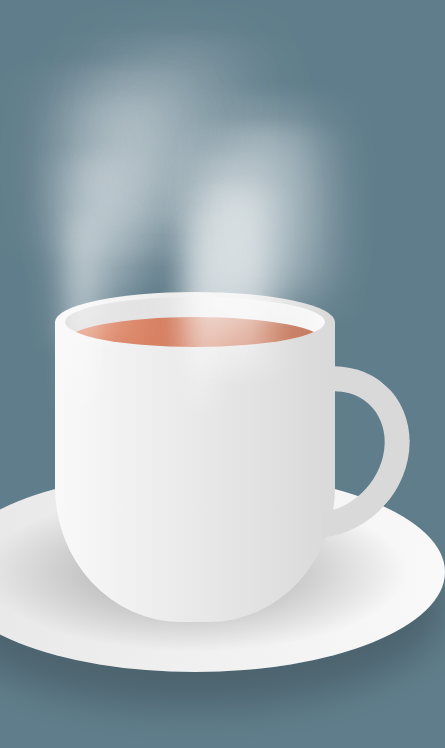
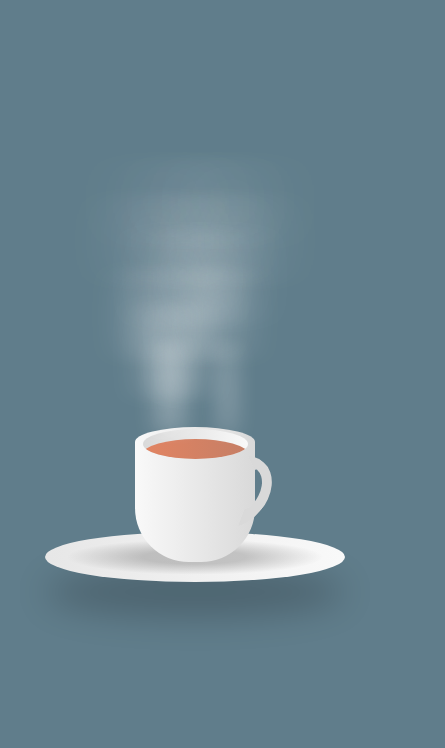
Before and after one commit to santo066/animation-tea, a plain HTML site: page index.html in a window 390 px wide. Shown: the whole page, 445 px wide, since content can reach past the window. Drawn offline with Linux system fonts and the light colour scheme.

Commit message:
first djhfsadjhfb

```diff
--- a/index.html
+++ b/index.html
@@ -9,6 +9,7 @@
     <link rel="stylesheet" href="style.css">
 </head>
 <body>
+   <div class="main-container">
     <div class="container">
         <div class="plate"></div>
         <div class="cup">
@@ -41,5 +42,6 @@
             <div class="hendel"></div>
         </div>
     </div>
+   </div>
 </body>
 </html>
--- a/style.css
+++ b/style.css
@@ -26,6 +26,15 @@ body {
     border-bottom-right-radius: 45%;
 }
 
+@media (max-width: 400px) {
+    .cup {
+        position: relative;
+        width: 120px;
+        height: 120px;
+        top: 30PX;
+    }
+}
+
 .top {
     position: absolute;
     top: -30px;
@@ -34,6 +43,15 @@ body {
     height: 60px;
     background: linear-gradient(to right, #f9f9f9, #d9d9d9);
     border-radius: 50%;
+}
+
+@media (max-width: 400px) {
+    .top {
+        top: -15px;
+        left: 0;
+        width: 100%;
+        height: 30px;
+    }
 }
 
 .circle {
@@ -47,7 +65,17 @@ body {
     box-sizing: border-box;
     overflow: hidden;
 }
-.tea{
+
+@media (max-width: 400px) {
+    .circle {
+        top: 2px;
+        left: 8px;
+        width: calc(100% - 15px);
+        height: 30px;
+    }
+}
+
+.tea {
     position: absolute;
     top: 20px;
     left: 0;
@@ -56,8 +84,17 @@ body {
     background: linear-gradient(to left, #c57e65, #e28462);
     border-radius: 50%;
 }
-.hendel
-{
+
+@media (max-width: 400px) {
+    .tea {
+        top: 10px;
+        left: 0;
+        width: 100%;
+        height: 100%;
+    }
+}
+
+.hendel {
     position: absolute;
     top: 40px;
     right: -70px;
@@ -66,10 +103,24 @@ body {
     border: 25px solid #d9d9d9;
     border-left: 25px solid transparent;
     border-bottom: 25px solid transparent;
-    border-radius: 50%  ;
+    border-radius: 50%;
     transform: rotate(42deg);
 }
-.plate{
+
+@media (max-width: 400px) {
+    .hendel {
+        top: 10px;
+        right: -12px;
+        width: 60px;
+        height: 80px;
+        border: 10px solid #d9d9d9;
+        border-left: 25px solid transparent;
+        border-bottom: 25px solid transparent;
+    }
+}
+
+
+.plate {
     position: absolute;
     bottom: -50px;
     left: 50%;
@@ -80,36 +131,72 @@ body {
     border-radius: 50%;
     box-shadow: 0 35px 35px rgba(0, 0, 0, 0.2);
 }
-.plate::before
-{
+
+@media (max-width: 400px) {
+    .plate {
+        width: 300px;
+        height: 50px;
+    }
+}
+
+.plate::before {
     content: '';
     position: absolute;
-    top:  10px;
-    left:  10px;
-    right:  10px;
-    bottom:  10px;
+    top: 10px;
+    left: 10px;
+    right: 10px;
+    bottom: 10px;
     border-radius: 50%;
     background: linear-gradient(to left, #F9F9F9, #e7e7e7);
 }
-.plate::after
-{
+
+@media (max-width: 400px) {
+    .plate::before {
+        top: 5px;
+        left: 5px;
+        right: 5px;
+        bottom: 5px;
+        border-radius: 50%;
+    }
+}
+
+.plate::after {
     content: '';
     position: absolute;
-    top:  10px;
-    left:  10px;
-    right:  10px;
-    bottom:  10px;
+    top: 10px;
+    left: 10px;
+    right: 10px;
+    bottom: 10px;
     border-radius: 50%;
-    background:radial-gradient(rgba(0,0,0,0.2) 25% ,transparent,transparent)
+    background: radial-gradient(rgba(0, 0, 0, 0.2) 25%, transparent, transparent)
+}
 
+@media (max-width: 400px) {
+    .plate::after {
+        top: 5px;
+        left: 5px;
+        right: 5px;
+        bottom: 5px;
+        border-radius: 50%;
+    }
 }
-.vapour{
+
+
+.vapour {
     position: relative;
     display: flex;
     z-index: 1;
     padding: 0 20px;
 }
-.vapour span{
+
+@media (max-width: 400px) {
+    .vapour {
+        padding: 0 10px;
+        z-index: 0.5;
+    }
+}
+
+.vapour span {
     position: relative;
     display: block;
     bottom: 50px;
@@ -123,26 +210,63 @@ body {
     filter: blur(8px);
     animation-delay: calc(var(--i)*-0.5s);
 }
+
+@media (max-width: 400px) {
+    .vapour span {
+        bottom: 50px;
+        margin: 0 1px 25px;
+        min-width: 3px;
+        height: 100px;
+        background: #fff;
+        border-radius: 50%;
+        animation: animate 4s linear infinite;
+        opacity: 0;
+        filter: blur(6px);
+        animation-delay: calc(var(--i)*-0.5s);
+    }
+}
+
 @keyframes animate {
-    0%
-    {
+    0% {
         transform: translateY(0) scaleX(1);
         opacity: 0;
     }
-    15%
-    {
+
+    15% {
         opacity: 1;
     }
-    50%
-    {
+
+    50% {
         transform: translateY(-150px) scaleX(5);
     }
-    90%
-    {
+
+    90% {
         opacity: 0;
     }
-    100%
-    {
+
+    100% {
         transform: translateY(-300px) scaleX(10);
     }
 }
+
+
+
+/* .container {
+    width: 100%;
+} */
+/* @media (max-width: 400px) {
+    .container {
+        max-width: 640px;
+    }
+}
+ */
+
+
+
+
+
+/* @media (max-width: 768px) {
+    .container {
+        max-width: 768px;
+    }
+} */
```
